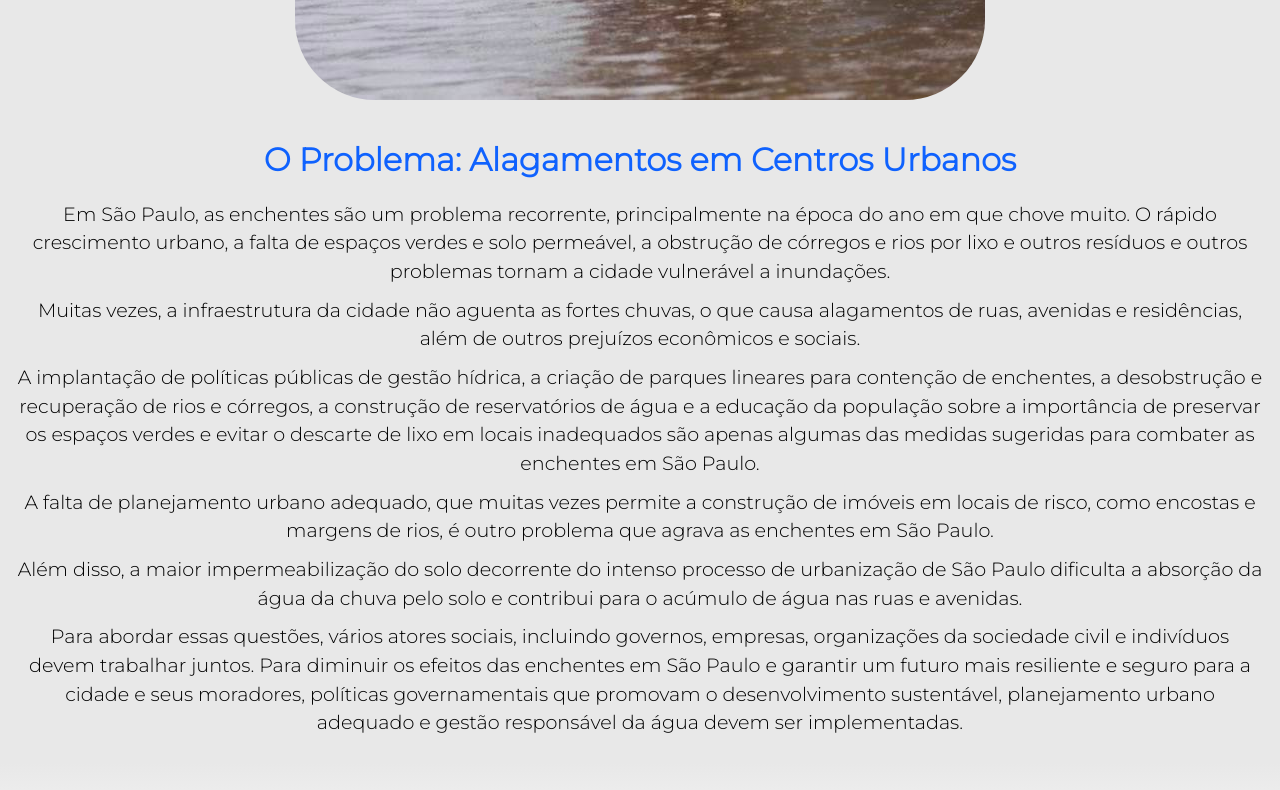
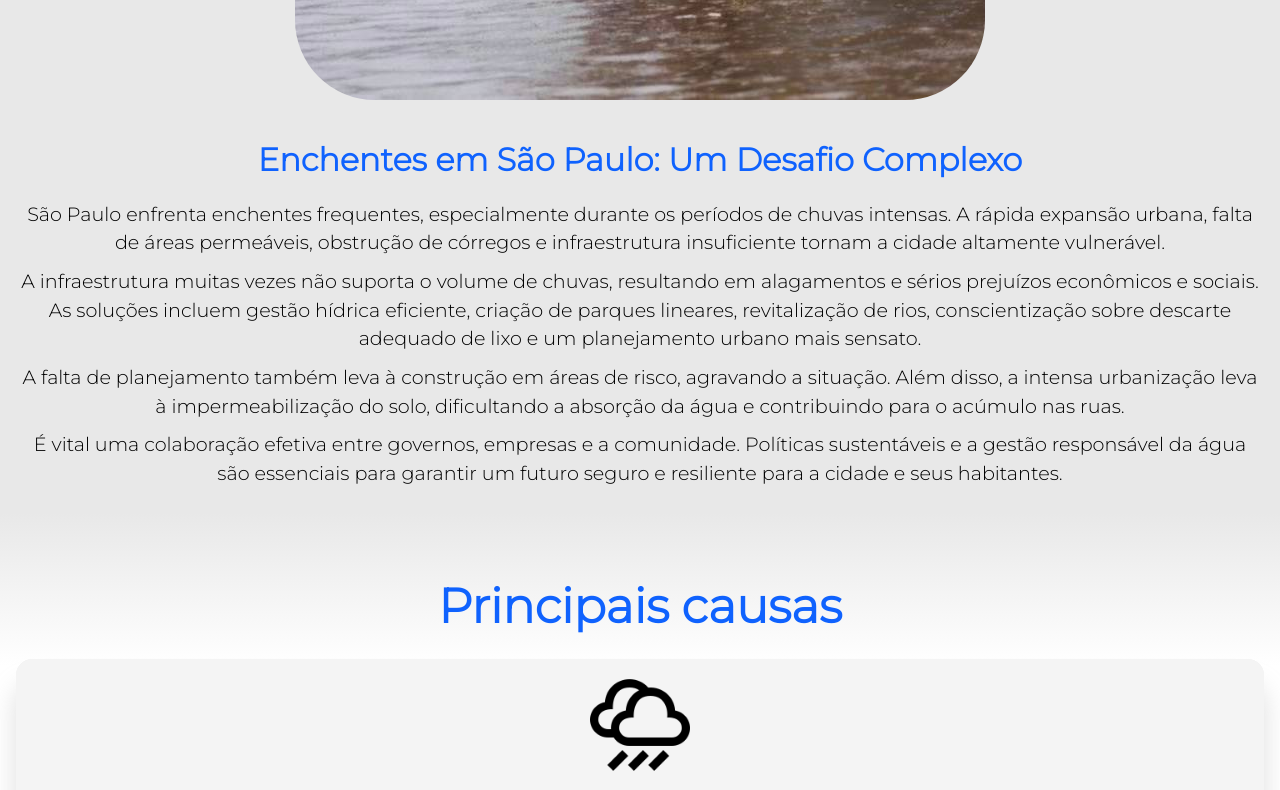
Before and after one commit to Galo-Weather/Sp3-WebDevHtml, a React (Create React App) app: page / in a window 1280 px wide. Shown: the part 1440-2230 px from the top of the page. Built offline with nearby package versions, Linux system fonts and the light colour scheme.

Commit message:
Alteração de textos

```diff
--- a/src/components/Problema/index.js
+++ b/src/components/Problema/index.js
@@ -44,29 +44,18 @@ function Problema() {
                         alt="inundação"></img>
                 </ProblemaImg>
                 <ProblemaTxT>
-                    <p>O Problema: Alagamentos em Centros Urbanos</p>
-                    <p>Em São Paulo, as enchentes são um problema recorrente, principalmente na época do ano em que
-                        chove muito. O rápido crescimento urbano, a falta de espaços verdes e solo permeável, a
-                        obstrução de córregos e rios por lixo e outros resíduos e outros problemas tornam a cidade
-                        vulnerável a inundações.</p>
-                    <p>Muitas vezes, a infraestrutura da cidade não aguenta as fortes chuvas, o que causa alagamentos de
-                        ruas, avenidas e residências, além de outros prejuízos econômicos e sociais.</p>
-                    <p>A implantação de políticas públicas de gestão hídrica, a criação de parques lineares para
-                        contenção de enchentes, a desobstrução e recuperação de rios e córregos, a construção de
-                        reservatórios de água e a educação da população sobre a importância de preservar os espaços
-                        verdes e evitar o descarte de lixo em locais inadequados são apenas algumas das medidas
-                        sugeridas para combater as enchentes em São Paulo.</p>
-                    <p>A falta de planejamento urbano adequado, que muitas vezes permite a construção de imóveis em
-                        locais de risco, como encostas e margens de rios, é outro problema que agrava as enchentes em
-                        São Paulo.</p>
-                    <p>Além disso, a maior impermeabilização do solo decorrente do intenso processo de urbanização de
-                        São Paulo dificulta a absorção da água da chuva pelo solo e contribui para o acúmulo de água nas
-                        ruas e avenidas.</p>
-                    <p>Para abordar essas questões, vários atores sociais, incluindo governos, empresas, organizações da
-                        sociedade civil e indivíduos devem trabalhar juntos. Para diminuir os efeitos das enchentes em
-                        São Paulo e garantir um futuro mais resiliente e seguro para a cidade e seus moradores,
-                        políticas governamentais que promovam o desenvolvimento sustentável, planejamento urbano
-                        adequado e gestão responsável da água devem ser implementadas.</p>
+                    <p>Enchentes em São Paulo: Um Desafio Complexo</p>
+                    <p>São Paulo enfrenta enchentes frequentes, especialmente durante os períodos de chuvas intensas.
+                        A rápida expansão urbana, falta de áreas permeáveis, obstrução de córregos e infraestrutura insuficiente
+                        tornam a cidade altamente vulnerável.</p>
+                    <p>A infraestrutura muitas vezes não suporta o volume de chuvas, resultando em alagamentos e sérios prejuízos econômicos e sociais.
+                         As soluções incluem gestão hídrica eficiente, criação de parques lineares, revitalização de rios, conscientização sobre
+                         descarte adequado de lixo e um planejamento urbano mais sensato.</p>
+                    <p>A falta de planejamento também leva à construção em áreas de risco, agravando a situação. Além disso, a intensa urbanização leva à
+                        impermeabilização do solo, dificultando a absorção da água e contribuindo para o acúmulo nas ruas.</p>
+                    <p>É vital uma colaboração efetiva entre governos, empresas e a comunidade. Políticas sustentáveis e a gestão responsável da água são essenciais para garantir um
+                        futuro seguro e resiliente para a cidade e seus habitantes.</p>
+
                 </ProblemaTxT>
             </Container>
         </ProblemaContainer>
--- a/src/components/Solucao/index.js
+++ b/src/components/Solucao/index.js
@@ -126,14 +126,16 @@ function Solucao() {
                     alt='logo'
                     className='logo-img'
                 ></img>
-                <p>Lorem ipsum dolor sit amet, consectetur adipiscing elit.
-                    Curabitur et nisl sit amet nibh ullamcorper scelerisque eu id ante.
-                    Integer maximus ligula mauris, vel lacinia quam aliquet et. Cras et eleifend elit. Nam volutpat, dolor in pellentesque ullamcorper,
-                    ligula libero porta tellus, ac finibus est ligula eget eros. Integer sit amet hendrerit tortor. In hac habitasse platea dictumst.</p>
-                <p>Lorem ipsum dolor sit amet, consectetur adipiscing elit.
-                    Curabitur et nisl sit amet nibh ullamcorper scelerisque eu id ante.
-                    Integer maximus ligula mauris, vel lacinia quam aliquet et. Cras et eleifend elit. Nam volutpat, dolor in pellentesque ullamcorper,
-                    ligula libero porta tellus, ac finibus est ligula eget eros. Integer sit amet hendrerit tortor. In hac habitasse platea dictumst.</p>
+                <p>Apresentamos com entusiasmo o projeto "Galo Weather", uma solução inovadora para os desafios dos alagamentos urbanos.
+                    Inspirados pelo icônico galo, símbolo tradicionalmente associado à previsão do tempo, desenvolvemos um software poderoso
+                     e uma plataforma integrada que transformam nossa abordagem às alagamentos. Essa solução tecnológica combina dados
+                     meteorológicos em tempo real, análise avançada e modelos precisos, permitindo a antecipação e ações preventivas
+                      diante das enchentes.</p>
+                <p>Além disso, avançamos no desenvolvimento de um protótipo de hardware usando ESP32 e sensor ultrassônico.
+                    Essa integração promissora amplia nossa capacidade de coleta e análise de dados, fortalecendo ainda mais nossa
+                    abordagem proativa para mitigar os riscos de alagamento e promover cidades mais seguras e resilientes. Este hardware
+                    inovador é um passo crucial para aprimorar a eficácia de nossas soluções, fornecendo informações valiosas em tempo
+                    real e contribuindo para a segurança de comunidades em áreas propensas a alagamentos.</p>
             </SolucaoContent2>
         </SolucaoContainer>
     );
```
